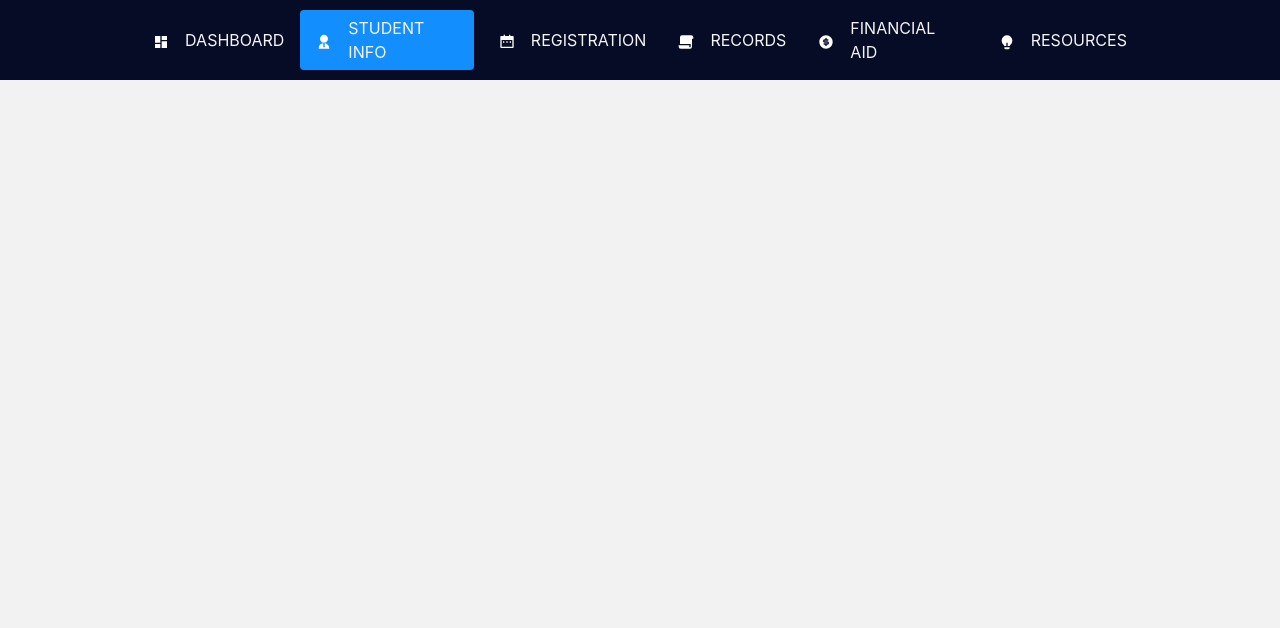
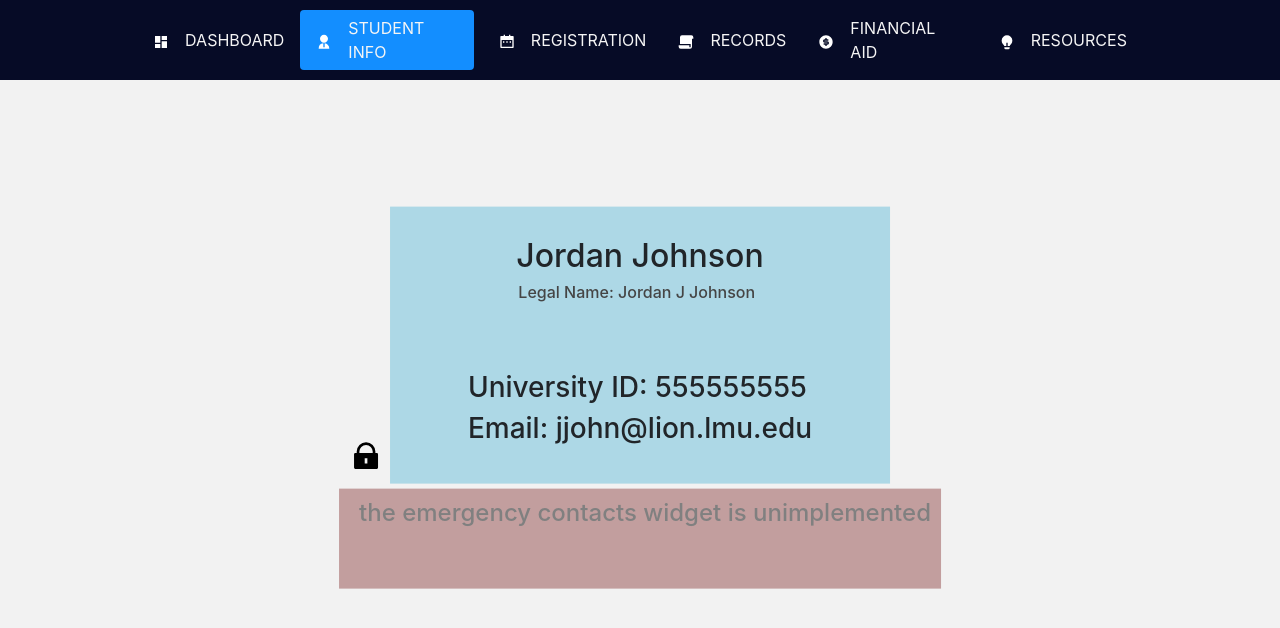
Before and after one commit to TyniTay/Prowlers, a React (Create React App) app: page /student-info in a window 1280 px wide. Shown: the top 628 px of the page. Built offline with nearby package versions, Linux system fonts and the light colour scheme; the HTML template or start-up script is replaced by a standard one.

Commit message:
fixed navigation bug

```diff
--- a/src/App.js
+++ b/src/App.js
@@ -19,7 +19,7 @@
       <Navbar />
       <Switch>
         <Route path='/' exact component={Dashboard} />
-        <Route path='/dashboard' exact component={StudentInfo} />
+        <Route path='/student-info' exact component={StudentInfo} />
         <Route path='/registration' exact component={Registration} />
         <Route path='/records' exact component={Records} />
         <Route path='/financial aid' exact component={FinancialAid} />
```
